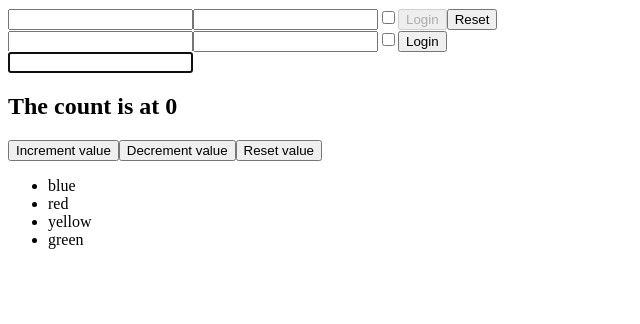
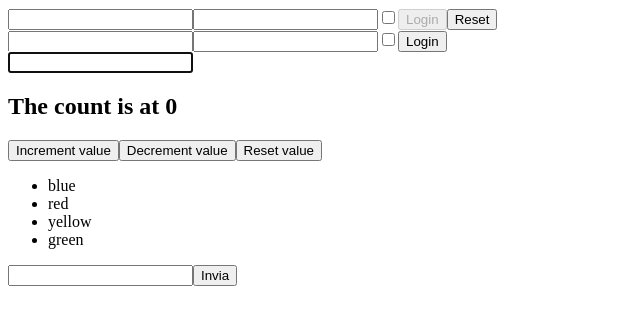
Before and after one commit to Adolfo-97/React, a React (Vite) app in the folder exercise/: page / in a window 1280 px wide. Shown: the top 324 px of the page, without its empty margins (0-640 px from the left). Built offline with nearby package versions, Linux system fonts and the light colour scheme.

Commit message:
upload esercizio

```diff
--- a/exercise/src/App.jsx
+++ b/exercise/src/App.jsx
@@ -3,6 +3,7 @@ import { Counter } from "./Counter";
 import { FocusableInput } from "./FocusableInput";
 import InteractiveWelcome from "./InteractiveWelcome";
 import Login from "./Login";
+import { TodoList } from "./TodoList";
 import { UncontrolledLogin } from "./UncontrolledLogin";
 
 export function App() {
@@ -22,6 +23,7 @@ export function App() {
       <FocusableInput />
       <Counter />
       <Colors arr={colorObjList} />
+      <TodoList />
     </div>
   );
 }
--- /dev/null
+++ b/exercise/src/TodoList.jsx
@@ -0,0 +1,25 @@
+import { useRef, useState } from "react";
+
+export function TodoList() {
+  const inputValue = useRef(null);
+  const [todos, setTodos] = useState([]);
+
+  function handleButtonClick() {
+    const newTodo = inputValue.current.value;
+    if (inputValue.current.value) {
+      setTodos([...todos, newTodo]);
+    } else {
+    }
+  }
+  return (
+    <div>
+      <ul>
+        {todos.map((items) => (
+          <li>{items}</li>
+        ))}
+      </ul>
+      <input ref={inputValue} name="input" type="text" />
+      <button onClick={handleButtonClick}>Invia</button>
+    </div>
+  );
+}
```
